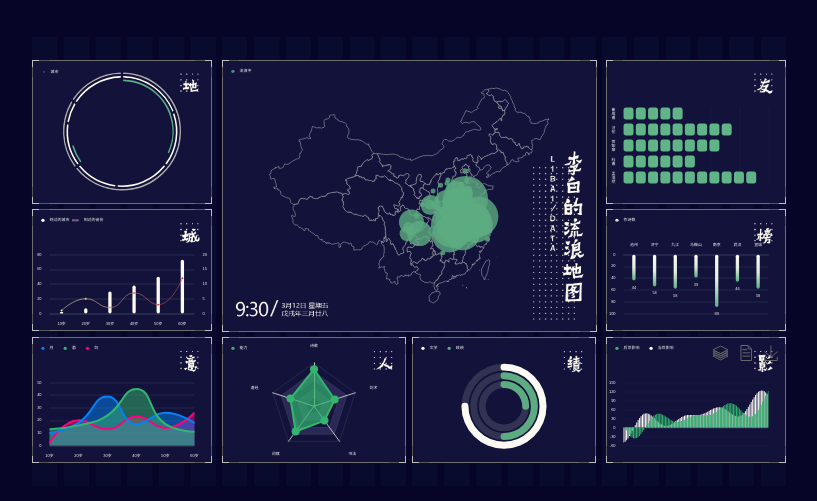
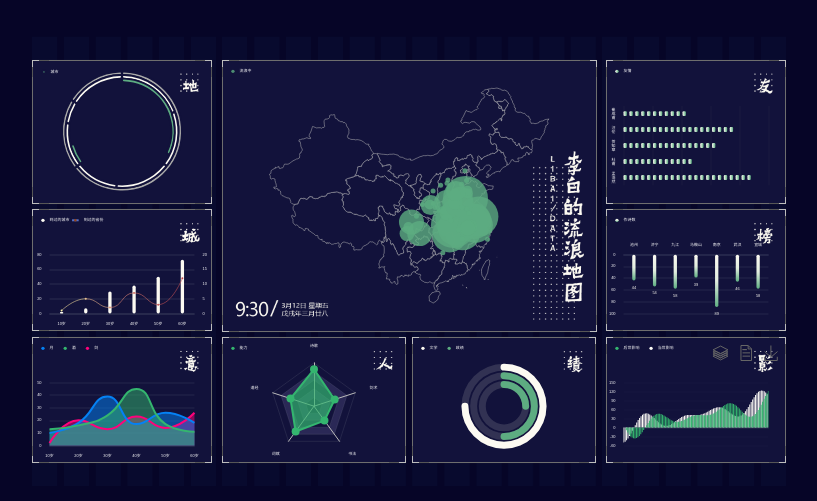
Before and after one commit to RiverCui/wanderingmap-of-libai, a React (Vite) app: page /#/ in a window 1280 px wide. Shown: the part 139-640 px from the top of the page, without its empty margins (231-1048 px from the left). Built offline with nearby package versions, Linux system fonts and the light colour scheme.

Commit message:
完善 chart7

```diff
--- a/src/components/chart-7.tsx
+++ b/src/components/chart-7.tsx
@@ -11,6 +11,18 @@ export const Chart7 = () => {
     var myChart = echarts.init(divRef.current);
     myChart.setOption(createEchartsOptions({
       ...baseEchartsOptions,
+      legend: {
+        data: ['友情'],
+        icon: 'circle',
+        itemHeight: px(10),
+        itemWidth: px(10),
+        top: px(10),
+        left: px(10),
+        textStyle: {
+          color: '#fff',
+          fontSize: px(12)
+        }
+      },
       grid: {
         x: px(50),
         y: px(135),
@@ -46,6 +58,7 @@ export const Chart7 = () => {
         },
       },
       series: [{
+        name: '友情',
         type: 'pictorialBar', //设置类型为象形柱状图
         symbol: 'roundRect', //图形类型，带圆角的矩形
         barWidth: '5%', //柱图宽度
@@ -54,12 +67,19 @@ export const Chart7 = () => {
         symbolMargin: px(4), //图形垂直间隔
         itemStyle: {
           normal: {
-            color: '#61b488',
+            color: new echarts.graphic.LinearGradient(
+              0, 0, 1, 0,
+              [
+                {offset: 0, color: '#fcfaf2'},
+                {offset: 0.5, color: '#add5ba'},
+                {offset: 1, color: '#5eaf82'}
+              ]
+            )
           }
         },
         z: 1,
         symbolRepeat: true, //图形是否重复
-        symbolSize: [10, 12], //图形元素的尺寸
+        symbolSize: [px(10), px(15)], //图形元素的尺寸
         data: [13, 7, 9, 11, 6],
       }]
     }))
```
